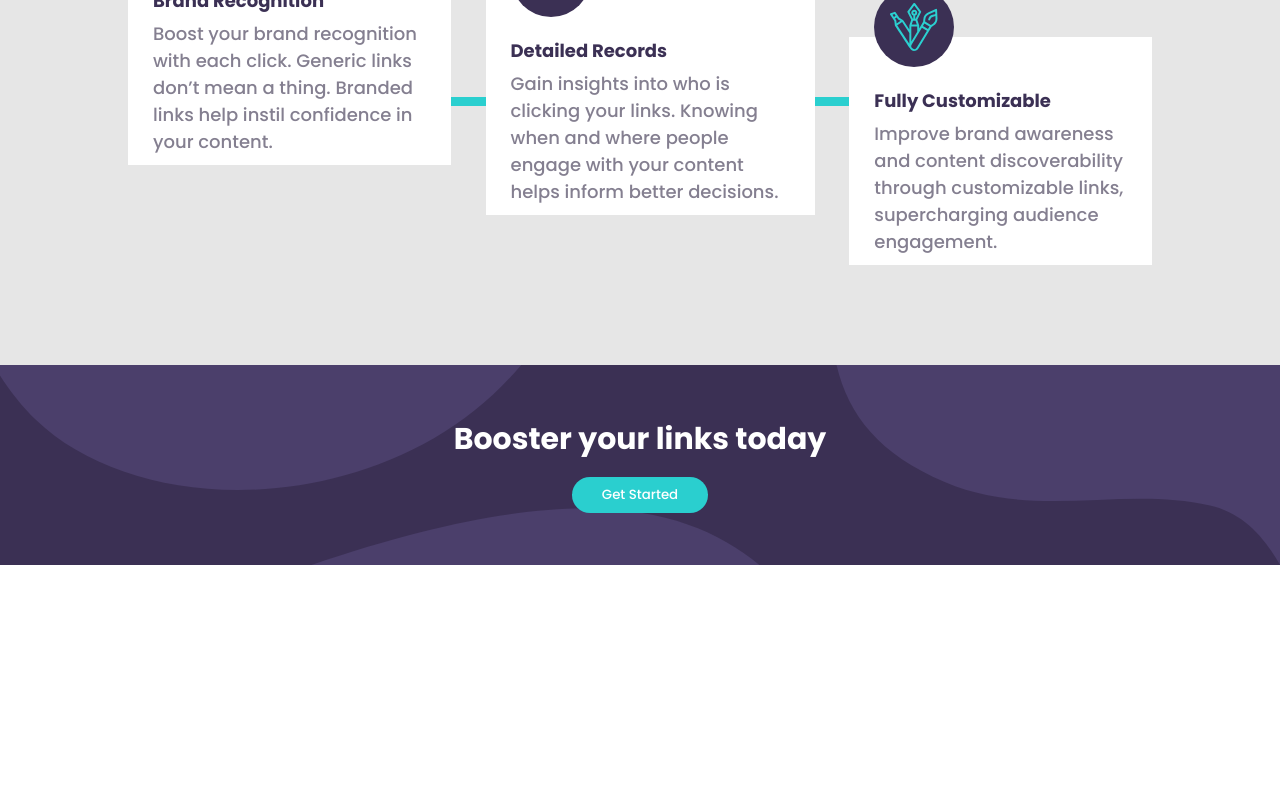
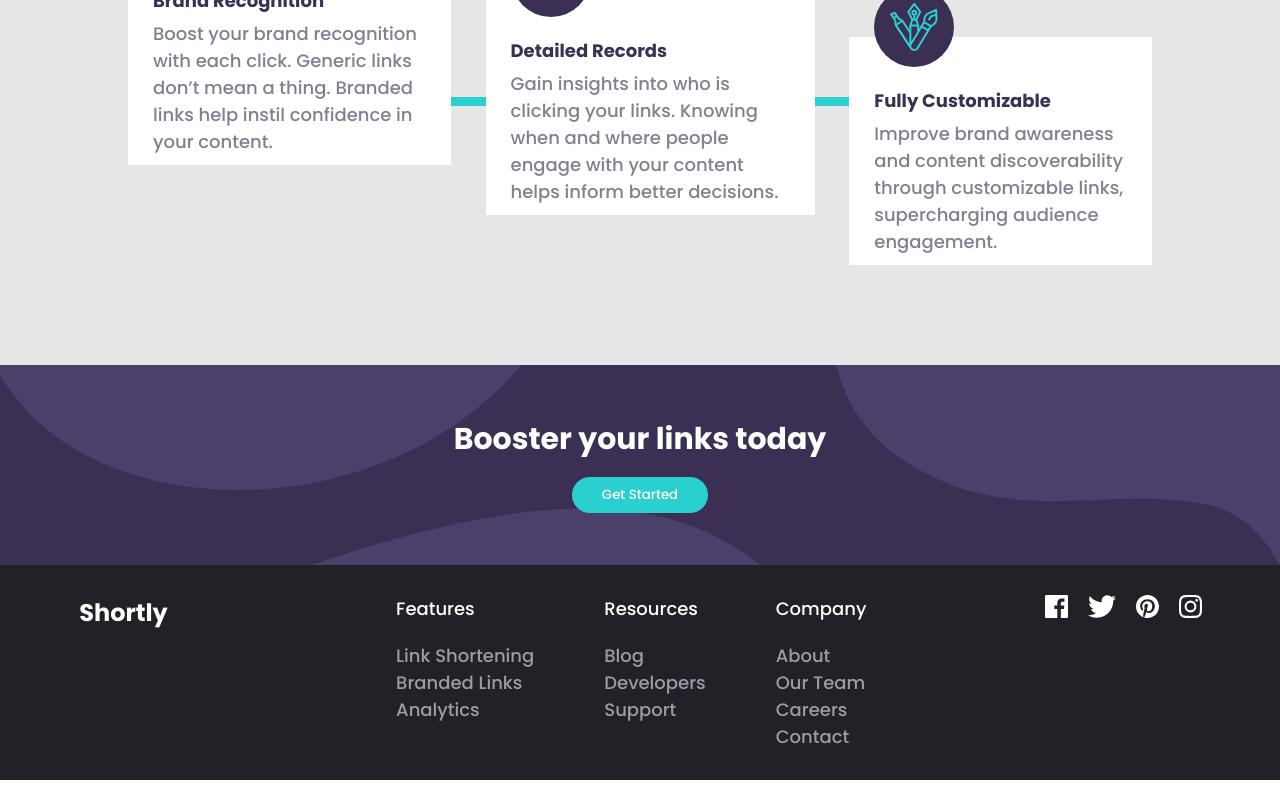
Before and after one commit to eduardohor/url-shortening-api-master, a React (Vite) app: page / in a window 1280 px wide. Shown: the part 1031-1831 px from the top of the page. Before the commit the page ends 1616 px from the top, so only its background shows below. Built offline with nearby package versions, Linux system fonts and the light colour scheme.

Commit message:
adding footer

```diff
--- /dev/null
+++ b/src/components/Footer/index.tsx
@@ -0,0 +1,43 @@
+import { ContainerFooter, ContainerSocial } from './styles'
+
+import imgIconFacebook from '../../assets/images/icon-facebook.svg'
+import imgIconTwitter from '../../assets/images/icon-twitter.svg'
+import imgIconPinterest from '../../assets/images/icon-pinterest.svg'
+import imgIconInstagram from '../../assets/images/icon-instagram.svg'
+
+
+export function Footer() {
+    return (
+        <ContainerFooter>
+            <h3>Shortly</h3>
+            <div>
+                <ul>
+                    <li><p>Features</p></li>
+                    <li><span>Link Shortening</span></li>
+                    <li><span>Branded Links</span></li>
+                    <li><span>Analytics</span></li>
+                </ul>
+                <ul>
+                    <li><p>Resources</p></li>
+                    <li><span>Blog</span></li>
+                    <li><span>Developers</span></li>
+                    <li><span>Support</span></li>
+                </ul>
+                <ul>
+                    <li><p>Company</p></li>
+                    <li><span>About</span></li>
+                    <li><span>Our Team</span></li>
+                    <li><span>Careers</span></li>
+                    <li><span>Contact</span></li>
+                </ul>
+            </div>
+
+            <ContainerSocial>
+                <img src={imgIconFacebook} alt="White facebook icon" />
+                <img src={imgIconTwitter} alt="White twitter icon" />
+                <img src={imgIconPinterest} alt="White Pinterest icon" />
+                <img src={imgIconInstagram} alt="White Instagram icon" />
+            </ContainerSocial>
+        </ContainerFooter>
+    )
+}
--- /dev/null
+++ b/src/components/Footer/styles.ts
@@ -0,0 +1,43 @@
+import styled from "styled-components";
+
+export const ContainerFooter = styled.div`
+    display: flex;
+    justify-content: space-around;
+    padding: 30px 0;
+
+    background-color: hsl(260, 8%, 14%);
+    color: #fff;
+
+    h3{
+        font-size: 24px;
+    }
+
+    div{
+        display:flex ;
+        ul{
+           margin-left : 70px;
+
+           li{
+              list-style: none;
+
+              p{
+                  margin-bottom: 20px;
+              }
+
+              span{
+                  color:  hsl(257, 7%, 63%);
+              }
+           }
+        }
+
+
+    }
+`
+
+export const ContainerSocial = styled.div`
+    justify-content: space-around;
+    img{
+        height: 15%;
+        margin-left: 20px;
+    }
+`
--- a/src/pages/Home.tsx
+++ b/src/pages/Home.tsx
@@ -1,3 +1,4 @@
+import { Footer } from "../components/Footer";
 import { Header } from "../components/Header";
 import { Main } from "../components/Main";
 
@@ -8,6 +9,7 @@ export function Home() {
         <Container>
             <Header />
             <Main />
+            <Footer />
         </Container>
     )
 }
```
